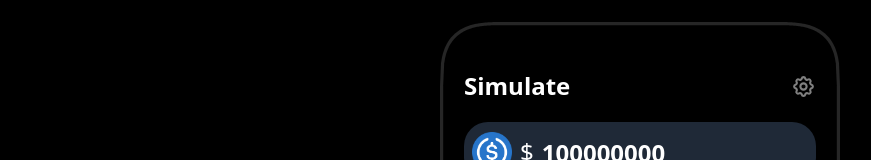
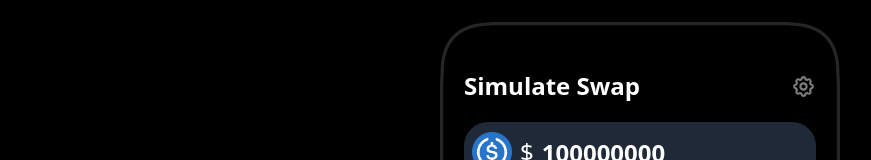
Before and after one commit to BlainePowell/twamm-vs-cpamm-simulator, a Next.js app: page / in a window 1280 px wide. Both pictures are taken after a click on the element "Results". Shown: the part 270-430 px from the top of the page, without its empty margins (0-871 px from the left). Built offline with nearby package versions, Linux system fonts and the light colour scheme; a web font is replaced by a local one.

Commit message:
Wording change

```diff
--- a/src/components/widgets/ResultsWidget.tsx
+++ b/src/components/widgets/ResultsWidget.tsx
@@ -23,7 +23,7 @@ const ResultsWidget = ({ setDisplayResults, setSwapAmount, swapAmount, setTime,
             <div className="absolute top-0 bottom-0 left-0 right-0 bg-[#262626] rounded-gc-4xl -z-10 pointer-events-none" />
             <div className="absolute top-[0.2rem] bottom-[0.2rem] left-[0.2rem] right-[0.2rem] bg-black rounded-gc-almost4xl -z-10 pointer-events-none" />
             <div className="flex">
-                <p className="text-white text-2xl font-bold">Simulate</p>
+                <p className="text-white text-2xl font-bold">Simulate Swap</p>
                 <div className="flex grow" />
                 <button className="text-lightGray" type="button">
                     <TbSettings size={25} />
```
